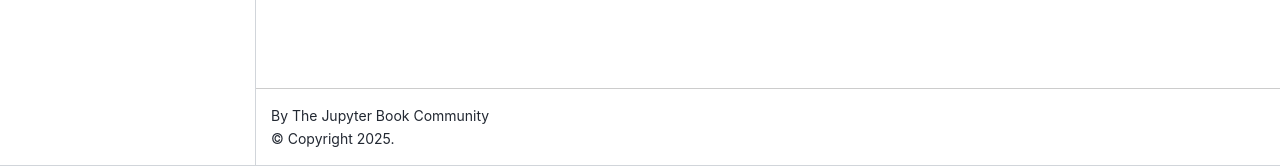
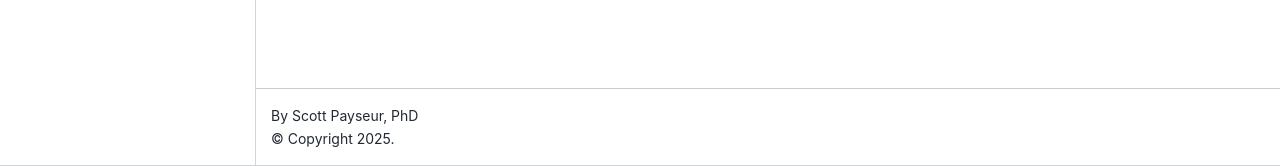
Before and after one commit to payseur/econ-blog, a Jupyter Book: the page built from intro.md, in a window 1280 px wide. Shown: the part 734-900 px from the top of the page. Built offline with Jupyter Book 1.0.4 settings and Sphinx 7.4.7 and the Sphinx Book theme 1.1.4, drawn with Linux system fonts in a browser that asks for light colours; pages that are not in the unit, such as notebooks, are missing from menus.

Commit message:
Experimenting with template16

```diff
--- a/_config.yml
+++ b/_config.yml
@@ -1,10 +1,10 @@
 # Book settings
 # Learn more at https://jupyterbook.org/customize/config.html
 
-title: My sample book
-author: The Jupyter Book Community
+title: Scott's Thoughts
+author: Scott Payseur, PhD
 logo: logo.png
-copyright: 2025
+copyright: "2025"
 
 # Force re-execution of notebooks on each build.
 # See https://jupyterbook.org/content/execute.html
```
